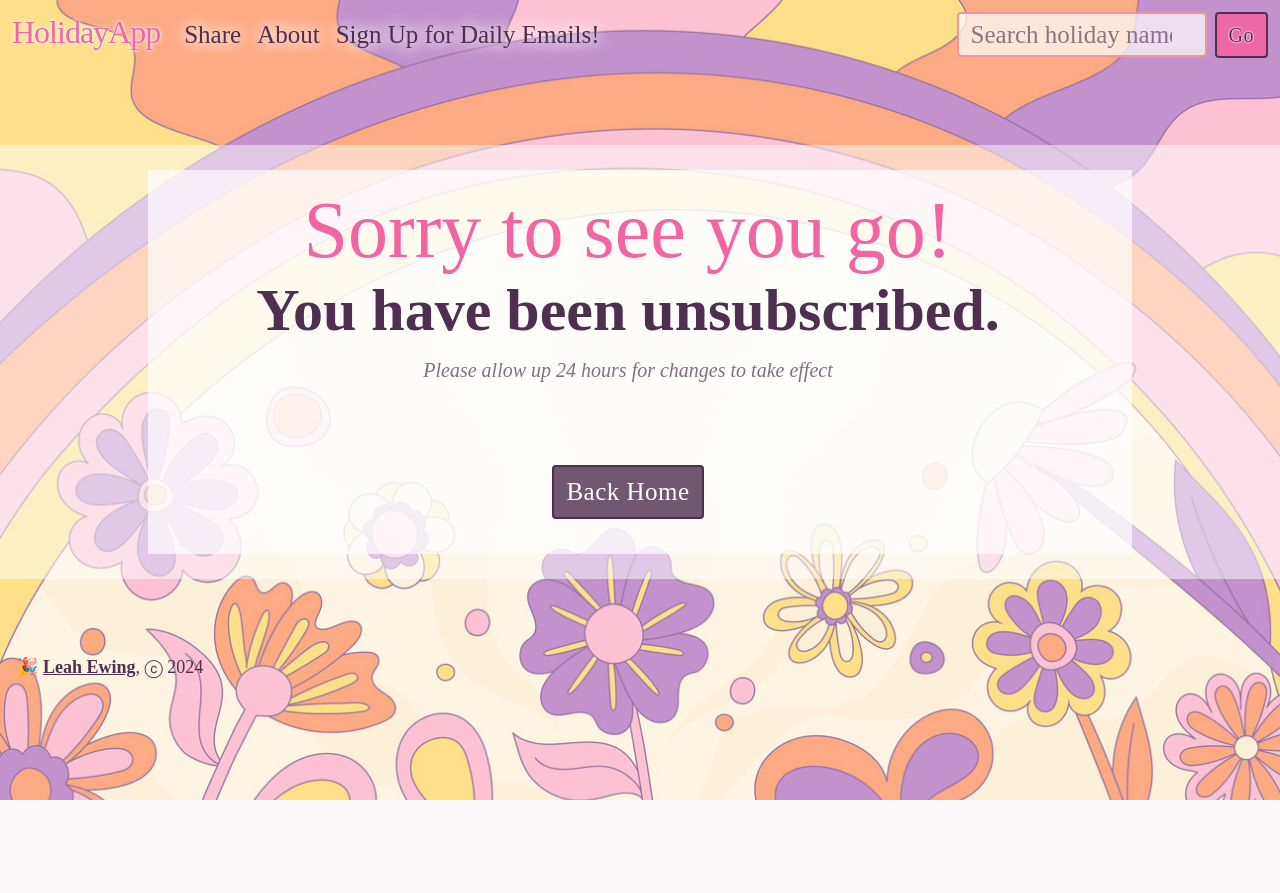
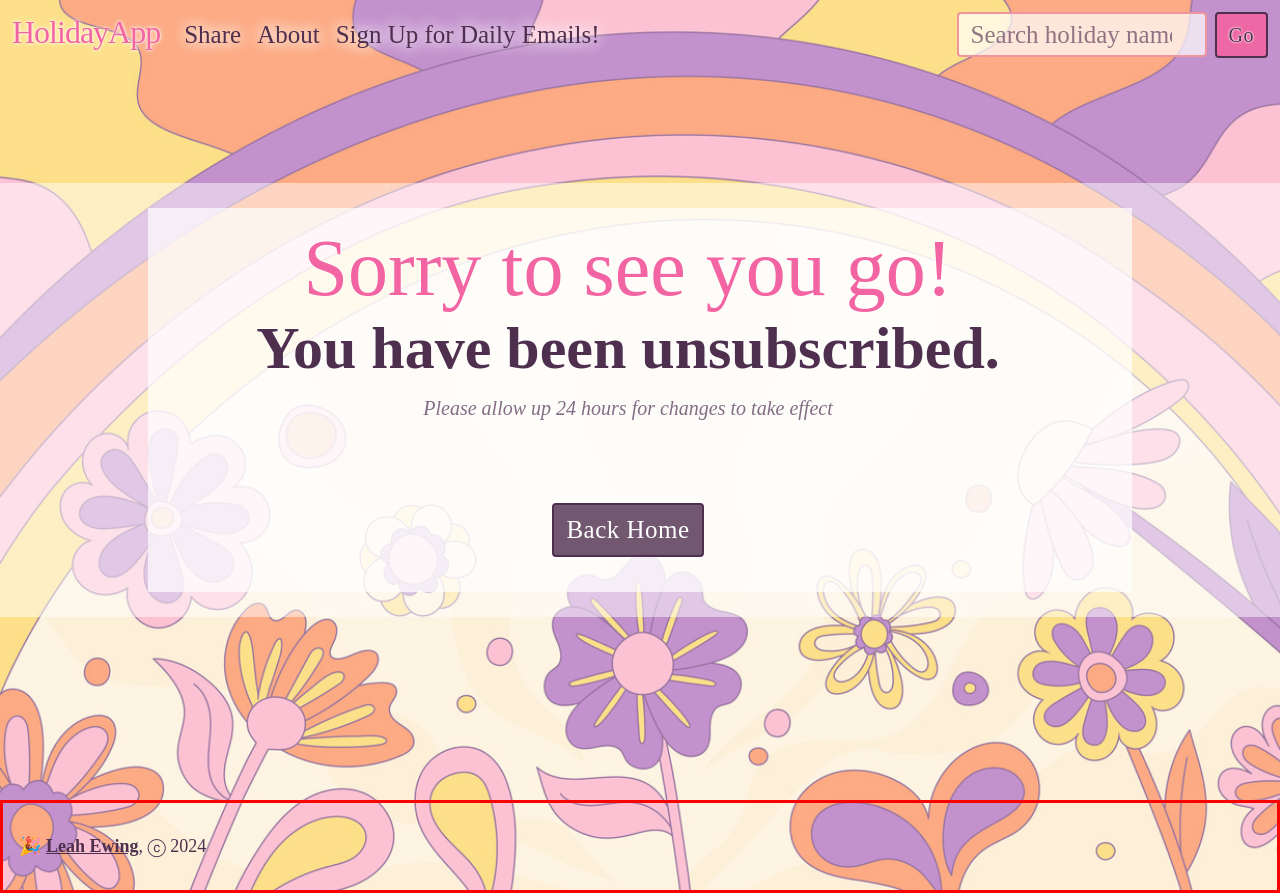
Before and after one commit to leah-ewing/HolidayHub, a Flask app: page /unsubscribe/1 in a window 1280 px wide. Before the commit the page ends 800 px from the top, so only its background shows below. Run offline with Flask 3, Linux system fonts and the light colour scheme; data that the repository does not hold is empty; some web fonts are replaced.

Commit message:
fix footer placement

```diff
--- a/static/css/calendar.css
+++ b/static/css/calendar.css
@@ -109,14 +109,19 @@
     /* background-color: rgba(130, 110, 135, .9); */
     background-color: rgba(255, 255, 255 .9);
     padding: 14px 16px;
-    /* position: fixed; */
+    /* position: relative; */
     bottom: 0;
 
     /* position: fixed; */
     /* margin-top: 83%; */
-    /* border: solid red; */
+    border: solid red;
     /* text-decoration: none; */
     /* position: fixed; */
+    /* position: fixed;  */
+    /* bottom: 0;  */
+    position: sticky bottom;
+    left:0;
+    width:100%
 }
 
 #footer-text {
@@ -162,7 +167,7 @@
 }
 
 body {
-    /* height: 100vh; */
+    min-height: 100vh;
     display: grid;
     place-items: center;
     /* background-color: var(--bg-body); */
--- a/static/css/static.css
+++ b/static/css/static.css
@@ -269,7 +269,7 @@ button {
     width: 100%;
     display: grid;
     place-items: center;
-    margin-bottom: -15px;
+    /* margin-bottom: 100px; */
 }
 
 /* .popup-window {
@@ -1008,7 +1008,7 @@ button {
 #unsubscribe-page-container {
     /* border: solid aqua; */
     width: 100%;
-    height: 78vh;
+    height: 100vh;
     display: grid;
     place-items: center;
 }
@@ -1021,7 +1021,7 @@ button {
     width: 100%;
     padding: 25px;
     background: rgba(255, 255, 255, .5);
-    margin-top: 100px;
+    /* margin-top: 75px; */
 }
 
 #error-inner-row,
```
